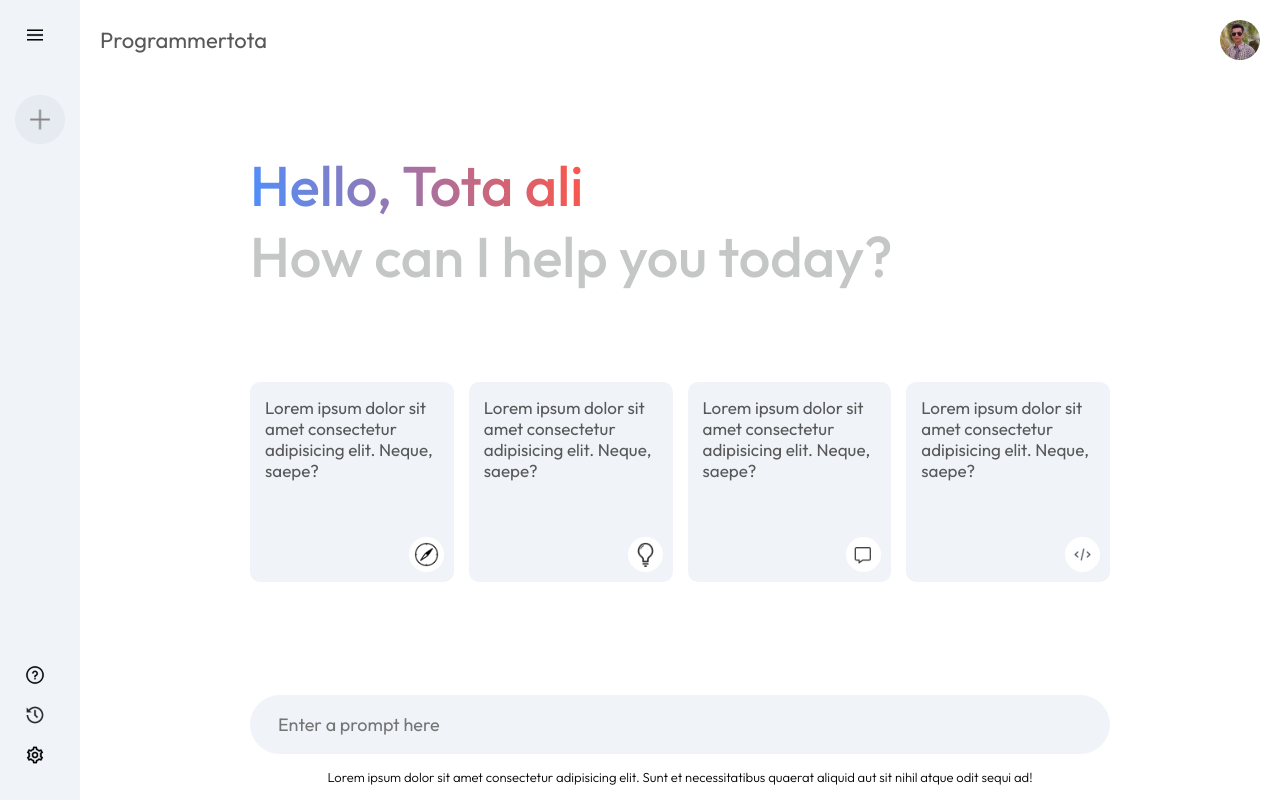
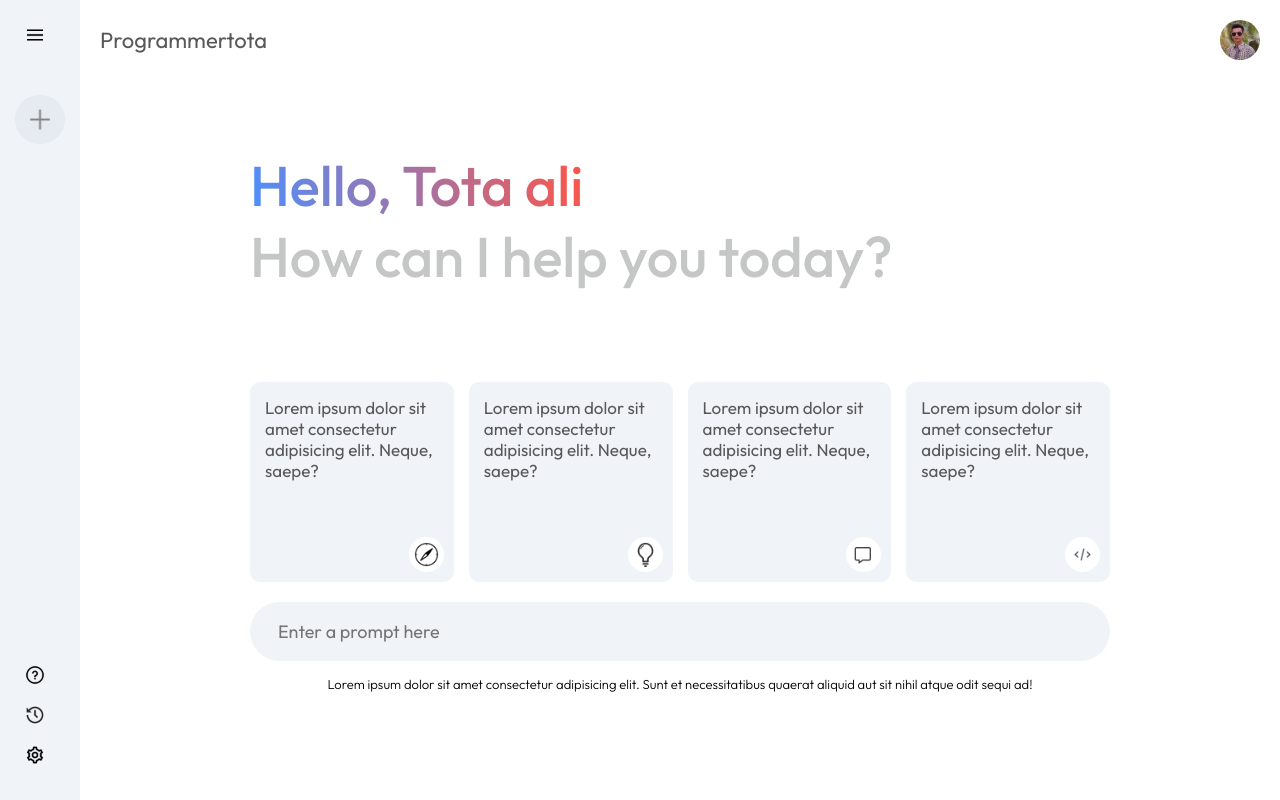
Before and after one commit to totafreelancer/gemini-ai, a React (Vite) app: page / in a window 1280 px wide. Built offline with nearby package versions, Linux system fonts and the light colour scheme.

Commit message:
Update Mains.css

```diff
--- a/src/component/Main/Mains.css
+++ b/src/component/Main/Mains.css
@@ -1,7 +1,6 @@
 .main {
   flex: 1;
   min-height: 100vh;
-  padding-bottom: 15vh;
   position: relative;
 }
 
@@ -73,12 +72,11 @@
 }
 
 .main-bottom {
-  position: absolute;
-  bottom: 0;
   width: 100%;
   max-width: 900px;
   padding: 0px 20px;
   margin: auto;
+  margin-bottom: 20px;
 }
 
 .search-box {
```
